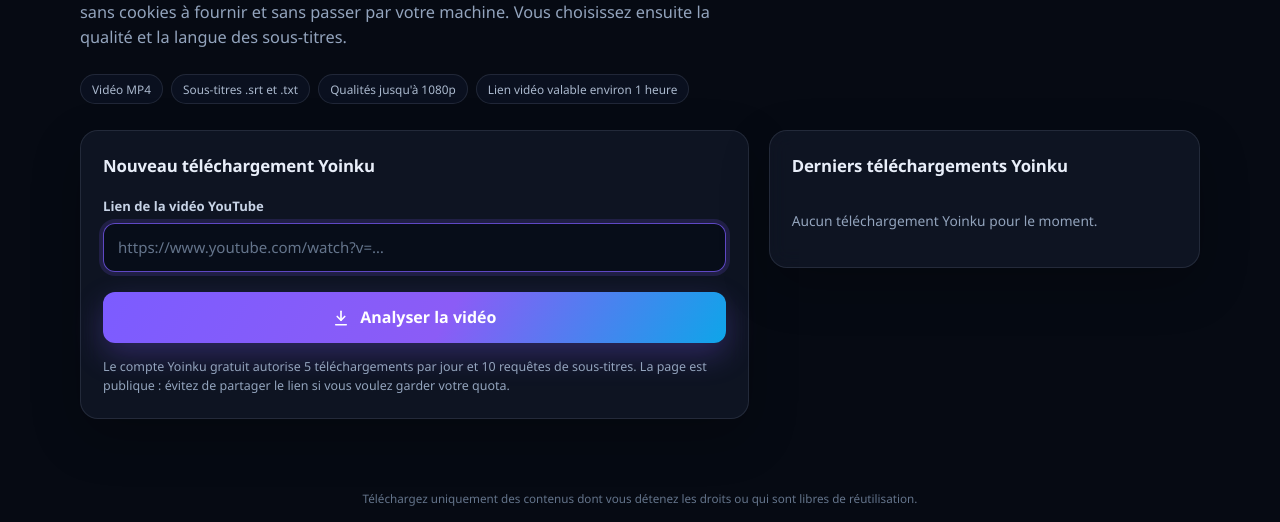
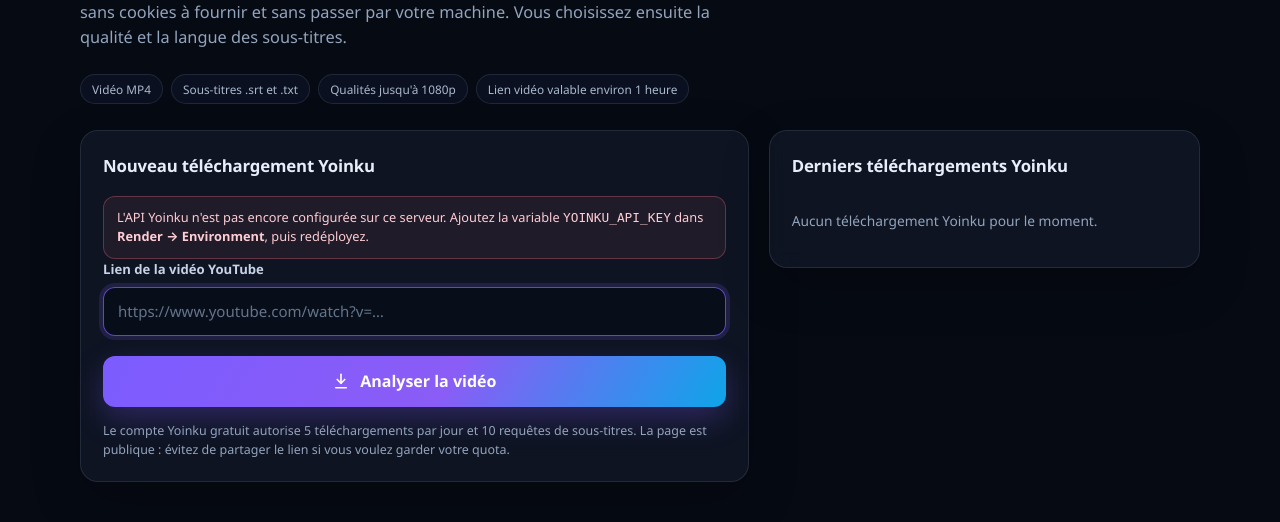
Before and after one commit to Nabou-One/Nabou-Repost, a Django app: page /yoinku/ in a window 1280 px wide. Shown: the part 372-894 px from the top of the page. Run offline with Django 5.2, Linux system fonts and the light colour scheme; data that the repository does not hold is empty.

Commit message:
Affiche un avertissement si la cle Yoinku manque

```diff
--- a/repost/templates/repost/yoinku_index.html
+++ b/repost/templates/repost/yoinku_index.html
@@ -26,6 +26,15 @@
 <div class="layout">
     <section class="card">
         <h2>Nouveau téléchargement Yoinku</h2>
+
+        {% if not yoinku_configured %}
+            <div class="notice error">
+                L'API Yoinku n'est pas encore configurée sur ce serveur.
+                Ajoutez la variable <code>YOINKU_API_KEY</code> dans
+                <strong>Render → Environment</strong>, puis redéployez.
+            </div>
+        {% endif %}
+
         <form method="post" novalidate>
             {% csrf_token %}
 
--- a/repost/views.py
+++ b/repost/views.py
@@ -219,6 +219,9 @@ def _yoinku_index_context(form) -> dict:
         "form": form,
         "jobs": YoinkuJob.objects.all()[:8],
         "daily_limit": 5,
+        "yoinku_configured": bool(
+            getattr(settings, "YOINKU_API_KEY", "").strip()
+        ),
     }
 
 
```
Also changed, not shown: repost/tests.py (+7 -0 lines).
